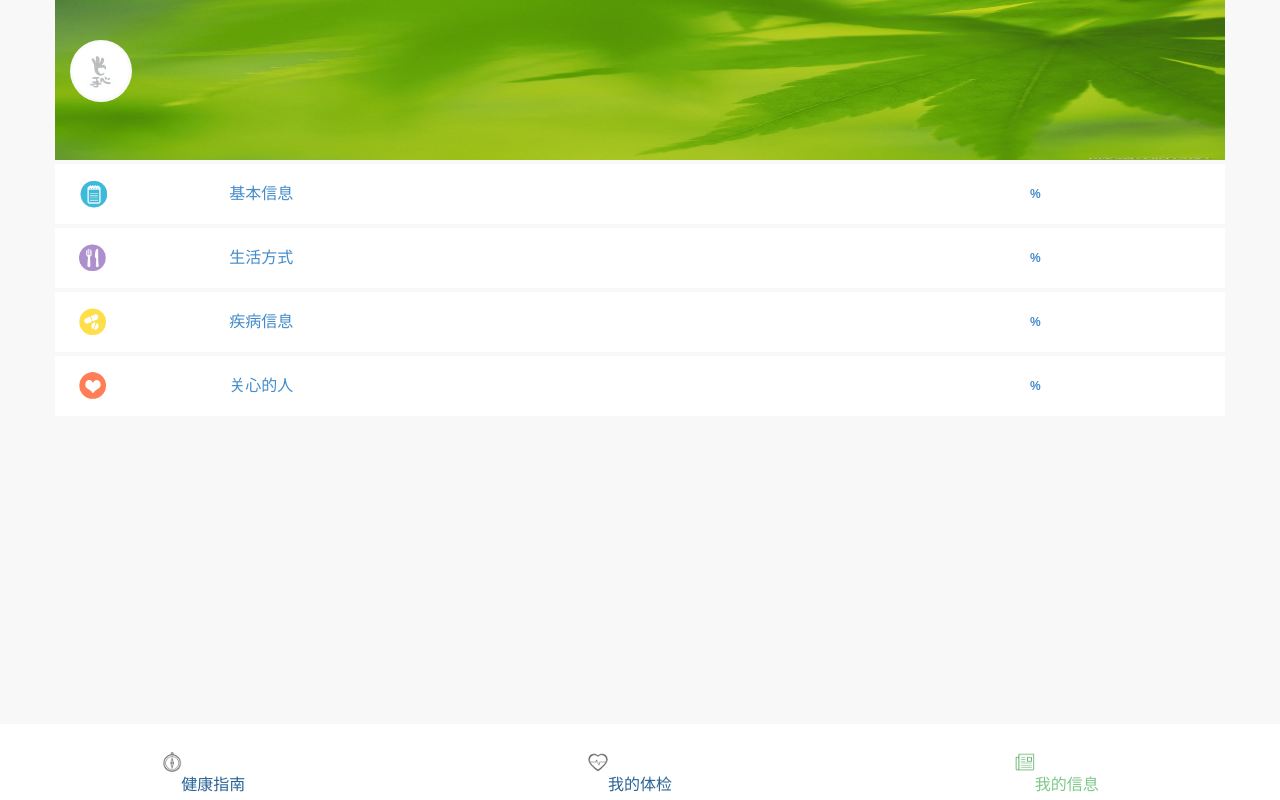
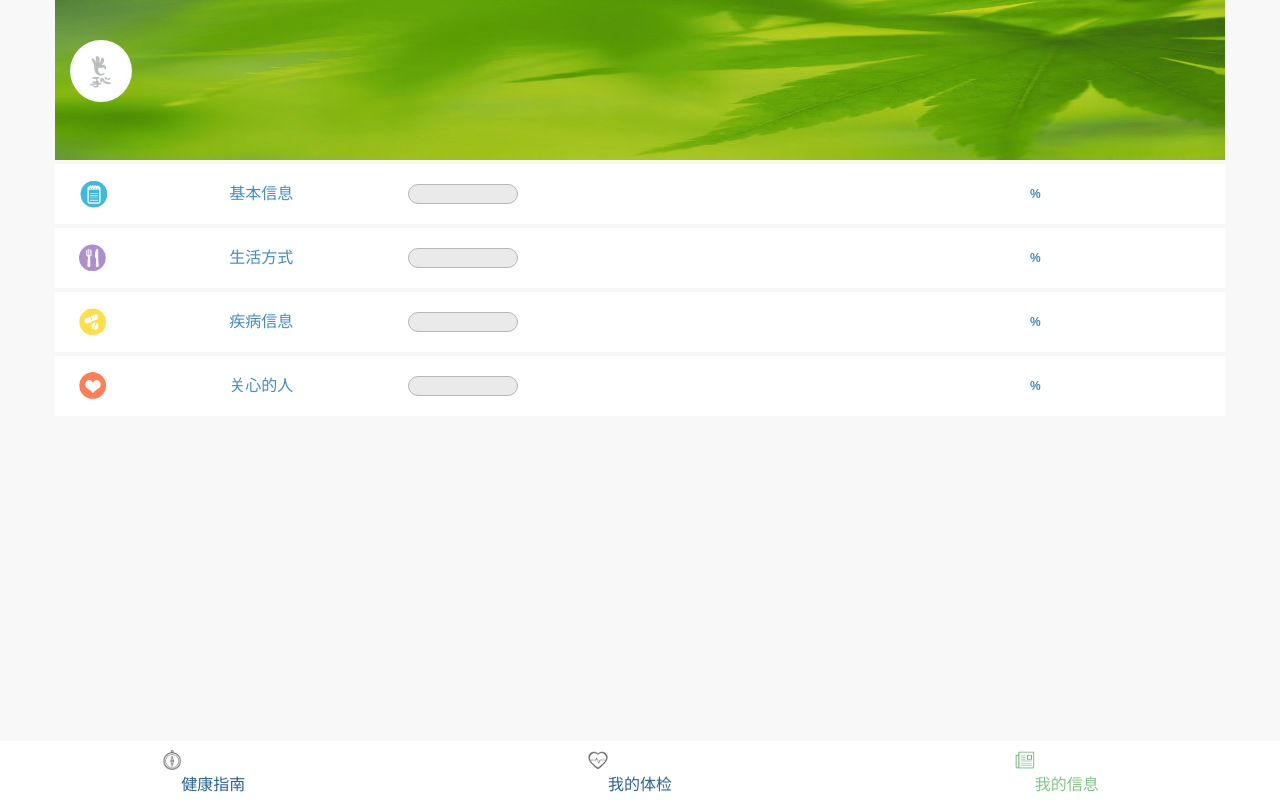
Before and after one commit to shouxinjk/ihealth-wechat, a Java web app: page /subject/Message.html in a window 1280 px wide. Run offline with Tomcat 11, a stand-in JSP engine, Linux system fonts and the light colour scheme; data that the repository does not hold is empty; some libraries are stand-ins or nearby versions.

Commit message:
修改bug

```diff
--- a/WebContent/css/Message.css
+++ b/WebContent/css/Message.css
@@ -90,17 +90,15 @@
     width: 5.5rem;
     border: 0.01rem solid #B6B6B9;
     height: 1rem;
-    top: 1.5rem;
+    top: 1rem;
     border-radius: .5rem;
     background: #EAEAEA;
     overflow: hidden;
     padding: 0;
 }
 .project-progress1 i,.project-progress2 i,.project-progress3 i,.project-progress4 i {
-    width: 10%;
     height: .95rem;
     position: absolute;
-    background: red;
     padding: 0;
     -webkit-box-top: 0.05rem;
     border-radius: .5rem;
@@ -128,7 +126,6 @@
 	background-size: 18% 30%;
 }
 .footer{
-    margin-top: 0.5rem;
     padding: 0;
     position: fixed;
     left: 0;
@@ -151,20 +148,18 @@
 	width: 1rem;
 	/* margin-left: 36%; */
 	margin-bottom: .1rem;
-	margin-top: 1.2rem;
 }
 
 .footer a .My_health_img  {
 	height: 1rem;
 	width: 1rem;
 	margin-bottom: .1rem;
-	margin-top: 1.2rem;
+
 }
 .footer a .my_message_img {
 	height: 1rem;
 	width: 1rem;
 	margin-bottom: .1rem;
-	margin-top: 1.2rem;
 }
 
 .footer a img{
--- a/WebContent/js/message.js
+++ b/WebContent/js/message.js
@@ -1,6 +1,5 @@
 
 $(document).ready(function () {
-	alert(22);
     	function ReadCookie(cookieName) {
     	    var theCookie = "" + document.cookie;
     	    var ind = theCookie.indexOf(cookieName);
@@ -13,7 +12,6 @@
         $('.my_message_img ').attr("src", "../images/my_message_1.png");
         $('.my_message span').css('color','rgb(126, 200, 136)');
         var userId  = ReadCookie("userId");
-        alert(userId);
         Usern(userId);
         wxdu(userId);
     });
@@ -57,10 +55,18 @@
 		success : function(r) {
 			if (r.result == "success") {
 				var data = eval(r.data);
+
 				$('#userNumber em').text(data.userNumber);//
+				$('.project-progress1 i').text(data.userNumber);
+
 				$('#tagNumber em').text(data.tagNumber);
+				$('.project-progress2 i').text(data.tagNumber);
+
 				$('#diseaseNumber em').text(data.diseaseNumber );
+				$('.project-progress3 i').text(data.diseaseNumber);
+
 				$('#connectionNumber em').text(data.connectionNumber);
+				$('.project-progress4 i').text(data.connectionNumber);
 				var userNumber= $('#userNumber em').text();
 				var tagNumber= $('#tagNumber em').text();
 				var diseaseNumber= $('#diseaseNumber em').text();
@@ -71,42 +77,51 @@
 				if((userNumber >=0)  &&( userNumber<=30)){ //基本信息
 						$('#userNumber').css("color",'red');
 						$('#userNumber').css("background-image", "url(\"../images/jiantou1.png\")");
+						$('.project-progress1 i').css({"background":'red',"width":data.userNumber+'%'});
 					}
 					else if((userNumber <=80 )&& (userNumber>30)){
 						$('#userNumber').css("color",'rgb(247, 38, 205)');
 						$('#userNumber').css("background-image", "url(\"../images/jiantou2.png\")");
+						$('.project-progress1 i').css({"background":'rgb(247, 38, 205)',"width":data.userNumber+'%'});
 					}
 					else if((userNumber <=100) && (userNumber>80)){
 						$('#userNumber').css("color",'#00ff00');
 						$('#userNumber').css("background-image", "url(\"../images/jiantou3.png\")");
+						$('.project-progress1 i').css({"background":'#00ff00',"width":data.userNumber+'%'});
 					}
 
 
 				if((tagNumber >=0)  &&( tagNumber<=30)){//生活方式
 						$('#tagNumber').css("color",'red');
 						$('#tagNumber').css("background-image", "url(\"../images/jiantou1.png\")");
+						$('.project-progress2 i').css({"background":'red',"width":data.tagNumber+'%'});
 					}
 					else if((tagNumber <=80 )&& (tagNumber>30)){
 						$('#tagNumber').css("color",'rgb(247, 38, 205)');
 						$('#tagNumber').css("background-image", "url(\"../images/jiantou2.png\")");
+						$('.project-progress2 i').css({"background":'rgb(247, 38, 205)',"width":data.tagNumber+'%'});
 					}
 					else if((tagNumber <=100) && (tagNumber>80)){
 						$('#tagNumber').css("color",'#00ff00');
 						$('#tagNumber').css("background-image", "url(\"../images/jiantou3.png\")");
+						$('.project-progress2 i').css({"background":'#00ff00',"width":data.tagNumber+'%'});
 					}
 
 
 				if((diseaseNumber >=0)  &&( diseaseNumber<=30)){//疾病信息
 						$('#diseaseNumber').css("color",'red');
 						$('#diseaseNumber').css("background-image", "url(\"../images/jiantou1.png\")");
+						$('.project-progress3 i').css({"background":'red',"width":data.diseaseNumber+'%'});
 					}
 					else if((diseaseNumber <=80 )&& (diseaseNumber>30)){
 						$('#diseaseNumber').css("color",'rgb(247, 38, 205)');
 						$('#diseaseNumber').css("background-image", "url(\"../images/jiantou2.png\")");
+						$('.project-progress3 i').css({"background":'rgb(247, 38, 205)',"width":data.diseaseNumber+'%'});
 					}
 					else if((diseaseNumber <=100) && (diseaseNumber>80)){
 						$('#diseaseNumber').css("color",'#00ff00');
 						$('#diseaseNumber').css("background-image", "url(\"../images/jiantou3.png\")");
+						$('.project-progress3 i').css({"background":'#00ff00',"width":data.diseaseNumber+'%'});
 					}
 
 
@@ -114,14 +129,17 @@
 				if((connectionNumber >=0)  &&( connectionNumber<=30)){//关心的人
 						$('#connectionNumber').css("color",'red');
 						$('#connectionNumber').css("background-image", "url(\"../images/jiantou1.png\")");
+						$('.project-progress4 i').css({"background":'red',"width":data.connectionNumber+'%'});
 					}
 					else if((connectionNumber <=80 )&& (connectionNumber>30)){
 						$('#connectionNumber').css("color",'rgb(247, 38, 205)');
 						$('#connectionNumber').css("background-image", "url(\"../images/jiantou2.png\")");
+						$('.project-progress4 i').css({"background":'rgb(247, 38, 205)',"width":data.connectionNumber+'%'});
 					}
 					else if((connectionNumber>80) && (connectionNumber <=100)){
 						$('#connectionNumber').css("color",'#00ff00');
 						$('#connectionNumber').css("background-image", "url(\"../images/jiantou3.png\")");
+						$('.project-progress4 i').css({"background":'#00ff00',"width":data.connectionNumber+'%'});
 					}
 
 			}
--- a/WebContent/js/public.js
+++ b/WebContent/js/public.js
@@ -332,8 +332,9 @@
 								"<div class=\"Care_img col-lg-3 col-xs-3 col-md-3 col-sm-3\">"+
 									"<img src="+data[i].AVATAR+" alt=\"\"/>"+
 								"</div>"+
-								"<span class=\"col-lg-5 col-xs-5 col-md-5 col-sm-5\">"+data[i].NAME+"</span>"+
-								"<span class=\"col-lg-4 col-xs-4 col-md-4 col-sm-4\">"+data[i].connection+"</span>"+
+								"<span class=\"guanming col-lg-4 col-xs-4 col-md-4 col-sm-4\">"+data[i].NAME+"</span>"+
+								"<span style='text-align: center;' class=\"col-lg-3 col-xs-3 col-md-3 col-sm-3\">"+data[i].connection+"</span>"+
+								/*"<lable class=\"quxiao col-lg-2 col-xs-2 col-md-2 col-sm-2\" onclick='delguan()'>取消关注</lable>"+  */
 							"</div>";
 					}
 				}
--- a/WebContent/login.html
+++ b/WebContent/login.html
@@ -23,7 +23,7 @@
         <div class="Validate_member">验证手机号后，您将成为（手心健康）的认证会员</div>
     </div>
     <div class="gain col-lg-12 col-xs-12 col-md-12 col-sm-12">
-        <div class="verification_code">注册</div>
+        <div class="verification_code" onclick="register()">注册</div>
     </div>
 </div>
 </body>
--- a/WebContent/subject/Message.html
+++ b/WebContent/subject/Message.html
@@ -23,9 +23,9 @@
                 <div class="div_img col-lg-3 col-xs-3 col-md-3 col-sm-3">
                 <img class="message_img " src="../images/message_img.png" alt=""/></div>
                <lable class="label_message col-lg-3 col-xs-3 col-md-3 col-sm-3">基本信息</lable>
-               <!--   <span class="project-progress2 col-lg-5 col-xs-5 col-md-5 col-sm-5">-->
-                 <!--   <i></i>-->
-              <!--  </span>-->
+                 <span class="project-progress1 col-lg-5 col-xs-5 col-md-5 col-sm-5">
+                  <i></i>
+               </span>
                 <i id='userNumber' class="live_percentage col-lg-2 col-xs-2 col-md-2 col-sm-2"><em></em>%</i>
             </a>
         </div>
@@ -35,9 +35,9 @@
                     <img class="live_img " src="../images/live.png" alt=""/>
                 </div>
                 <lable class="live_s col-lg-3 col-xs-3 col-md-3 col-sm-3">生活方式</lable>
-                <!--<span class="project-progress2 col-lg-5 col-xs-5 col-md-5 col-sm-5">-->
-                  <!--  <i></i>-->
-               <!-- </span>-->
+                <span class="project-progress2 col-lg-5 col-xs-5 col-md-5 col-sm-5">
+                    <i></i>
+                </span>
                 <i id='tagNumber' class="live_percentage col-lg-2 col-xs-2 col-md-2 col-sm-2"><em></em>%</i>
             </a>
         </div>
@@ -46,9 +46,9 @@
                 <div class="div_img col-lg-3 col-xs-3 col-md-3 col-sm-3">
                 <img class="illness_img " src="../images/illness_img.png" alt=""/></div>
                 <lable class="illness_massage col-lg-3 col-xs-3 col-md-3 col-sm-3">疾病信息</lable>
-                <!--<span class="project-progress2 col-lg-5 col-xs-5 col-md-5 col-sm-5">-->
-                   <!--  <i></i>-->
-               <!--  </span>-->
+                <span class="project-progress3 col-lg-5 col-xs-5 col-md-5 col-sm-5">
+                     <i></i>
+                 </span>
                 <i id='diseaseNumber' class="live_percentage col-lg-2 col-xs-2 col-md-2 col-sm-2"><em></em>%</i>
             </a>
         </div>
@@ -57,9 +57,9 @@
                 <div class="div_img col-lg-3 col-xs-3 col-md-3 col-sm-3">
                 <img class="care_for_img " src="../images/care_for.png" alt=""/></div>
                     <lable class="concern col-lg-3 col-xs-3 col-md-3 col-sm-3">关心的人</lable>
-                   <!--<span class="project-progress2 col-lg-5 col-xs-5 col-md-5 col-sm-5">-->
-                   <!-- <i></i>-->
-                <!--</span>-->
+                   <span class="project-progress4 col-lg-5 col-xs-5 col-md-5 col-sm-5">
+                   <i></i>
+                </span>
                 <i id='connectionNumber' class="live_percentage col-lg-2 col-xs-2 col-md-2 col-sm-2"><em></em>%</i>
             </a>
         </div>
```
Also changed, not shown: WebContent/css/Information.css (+7 -12 lines), WebContent/css/guide.css (+11 -12 lines), WebContent/css/myhealth.css (+22 -12 lines), WebContent/js/login.js (+3 -4 lines), WebContent/js/myhealth.js (+8 -2 lines), WebContent/images/background_img.jpg.
